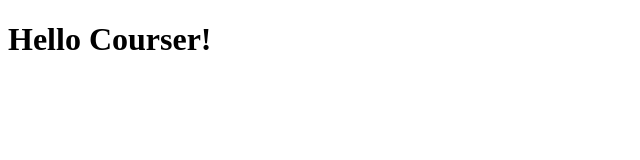
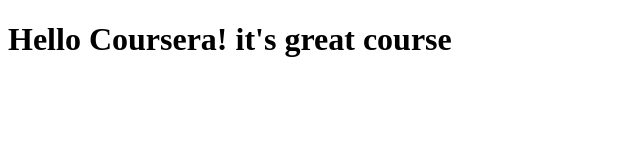
Before and after one commit to hendroo/coursera-test, a plain HTML site: page site/index.html in a window 1280 px wide. Shown: the whole page, without its empty margins (0-640 px from the left). Drawn offline with Linux system fonts and the light colour scheme.

Commit message:
Small additional to our page content.

```diff
--- a/site/index.html
+++ b/site/index.html
@@ -4,6 +4,6 @@
 	<title>Hello Coursera</title>
 </head>
 <body>
-<h1>Hello Courser!</h1>
+<h1>Hello Coursera! it's great course</h1>
 </body>
 </html>
```
